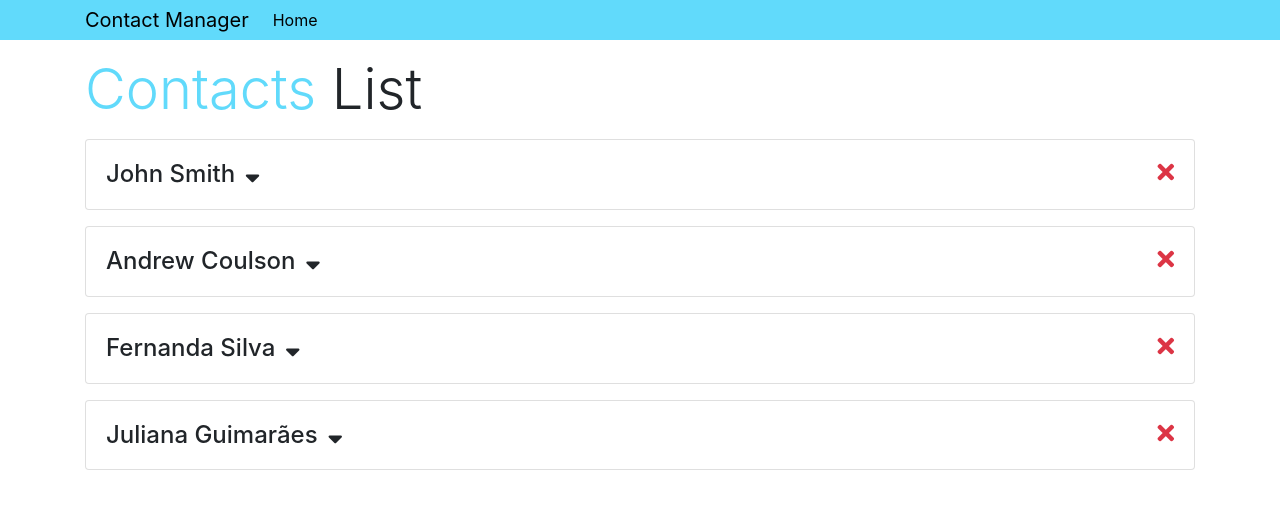
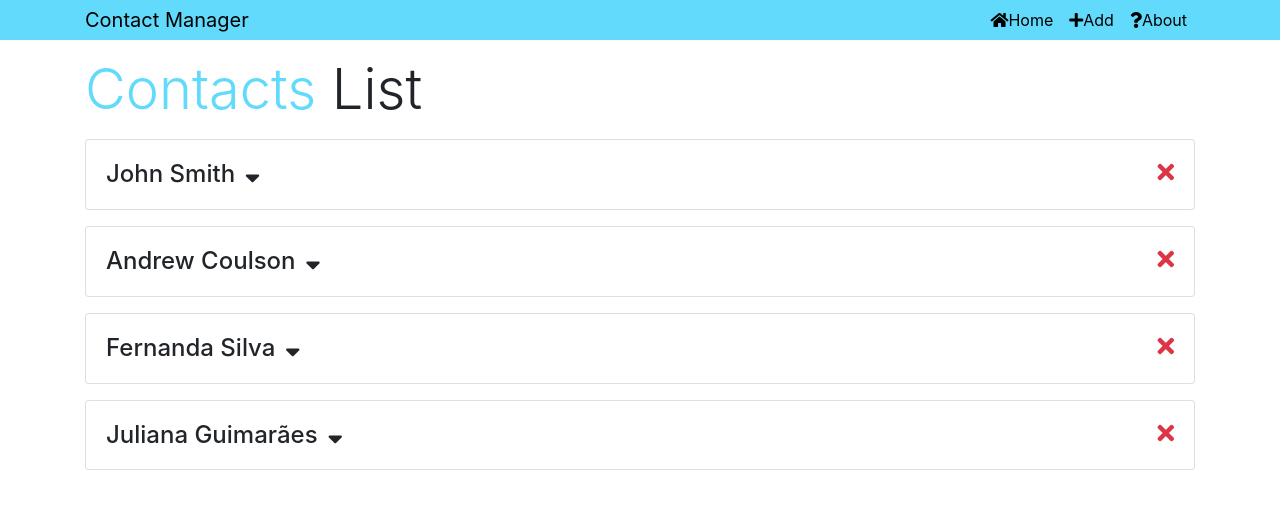
Before and after one commit to Jean-Barbosa9/contact_manager_react, a React (Create React App) app: page / in a window 1280 px wide. Shown: the top 506 px of the page. Built offline with nearby package versions, Linux system fonts and the light colour scheme.

Commit message:
Adicionando mais links para as páginas criadas

```diff
--- a/src/components/layouts/Header.js
+++ b/src/components/layouts/Header.js
@@ -1,5 +1,6 @@
 import React from 'react';
 import PropTypes from 'prop-types';
+import { Link } from 'react-router-dom'
 
 import 'bootstrap/dist/css/bootstrap.min.css';
 
@@ -7,13 +8,28 @@ const Header = props => {
   const {branding} = props;
 
   return (
-    <header className="header ">
+    <header className="header">
       <nav className="menu navbar navbar-expand-sm navbar-dark mb-3 py-0" style={{backgroundColor: '#61DAFB'}}>
         <div className="container">
           <a className="menu__link navbar-brand" style={{color: '#000000'}} href="/">{branding}</a>
-          <ul className="menu__list navbar-nav mr-auto">
+          <ul className="menu__list navbar-nav">
             <li className="menu__item nav-item">
-              <a className="menu__link nav-link" style={{color: '#000000'}} href="/">Home</a>
+              <Link to="/" className="menu__link nav-link" style={{color: '#000000'}}>
+                <i className="fas fa-home"></i>
+                Home
+              </Link>
+            </li>
+            <li className="menu__item nav-item">
+              <Link to="/contact/add" className="menu__link nav-link" style={{color: '#000000'}}>
+                <i className="fas fa-plus"></i>
+                Add
+              </Link>
+            </li>
+            <li className="menu__item nav-item">
+              <Link to="/about" className="menu__link nav-link" style={{color: '#000000'}}>
+                <i className="fas fa-question"></i>
+                About
+              </Link>
             </li>
           </ul>
         </div>
```
